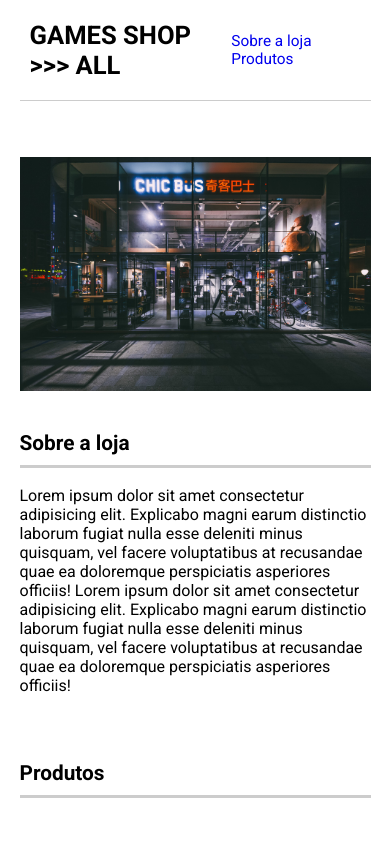
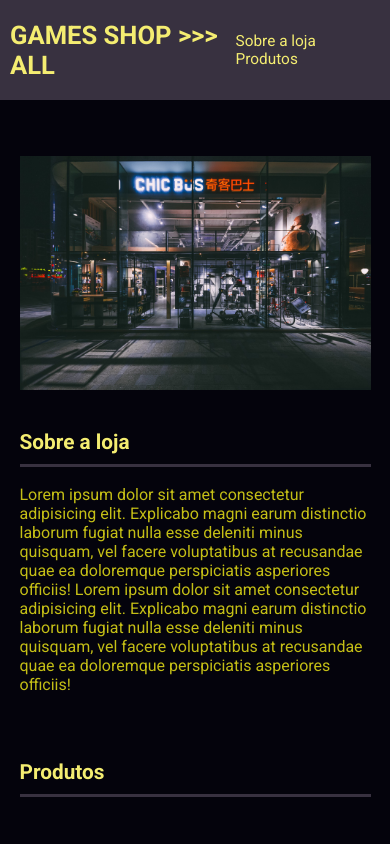
Before and after one commit to Wil-Fs/games_shop_all, a plain HTML site: page index.html in a window 390 px wide. Shown: the top 844 px of the page. Drawn offline with Linux system fonts and the light colour scheme.

Commit message:
Layout finalizado

```diff
--- a/index.html
+++ b/index.html
@@ -13,8 +13,8 @@
 </head>
 
 <body>
-    <div class="container">
-        <header>
+    <header>
+        <div class="container-header container">
             <h1>
                 GAMES SHOP >>> ALL
             </h1>
@@ -28,7 +28,9 @@
                     </li>
                 </ul>
             </nav>
-        </header>
+        </div>
+    </header>
+    <div class="container">
         <div class="sobre">
             <main>
                 <img src="./images/store.jpg" alt="Imagem da loja">
--- a/main.css
+++ b/main.css
@@ -11,23 +11,47 @@
     margin: 0 auto;
 }
 
-header {
+body{
+    background-color: #04030c;
+}
+
+header{
+    background-color: #383140;
+}
+
+header h1,
+header a {
+    color: #f4ed71;
+}
+
+h2 {
+    color: #f4ed71;
+}
+
+h3 {
+    color: #f4ed71;
+}
+
+p {
+    color: #c4be16;
+}
+
+.container-header {
     width: 100%;
     padding: 20px 0;
     display: flex;
     justify-content: space-between;
     align-items: center;
-    border-bottom: 1px solid #CCC
 }
 
 
-header li {
+.container-header li {
     display: inline;
     margin-left: 10px;
     list-style: none;
 }
 
-header a {
+.container-header a {
     text-decoration: none;
     font-size: 1.3em;
 }
@@ -54,7 +78,7 @@ aside {
 
 .sobre aside h2 {
     padding-bottom: 10px;
-    border-bottom: 3px solid #CCC;
+    border-bottom: 3px solid  #383140;
 }
 
 .sobre p {
@@ -71,7 +95,7 @@ aside {
 
 .produtos h2 {
     padding: 10px 0;
-    border-bottom: 3px solid #CCC;
+    border-bottom: 3px solid #383140;
     margin-bottom: 56px;
 }
 
@@ -101,11 +125,14 @@ aside {
 }
 
 .produto button {
+    color: #f4ed71;
+    background-color: #383140;
     font-size: 1.3em;
     font-weight: bold;
     padding: 8px;
     width: 100%;
     border: none;
+    cursor: pointer;
 }
 
 @media screen and (max-width: 667px){
@@ -114,27 +141,26 @@ aside {
         margin: 0 auto;
     }
 
-    header {
+    .container-header {
         font-size: 0.8em;
         width: 100%;
         padding: 20px 10px;
         display: flex;
         left: 0;
         align-items: center;
-        border-bottom: 1px solid #CCC
     }
 
-    header ul {
+    .container-header ul {
         width: 100%;
         display: block;
     }
 
-    header li {
+    .container-header li {
         margin: 0 10px 10px 0;
         list-style: none;
     }
 
-    header a {
+    .container-header a {
         text-decoration: none;
         font-size: 1.2em;
     }
@@ -164,7 +190,7 @@ aside {
 
 .sobre aside h2 {
     padding-bottom: 10px;
-    border-bottom: 3px solid #CCC;
+    border-bottom: 3px solid #383140;
 }
 
 .sobre p {
@@ -182,7 +208,7 @@ aside {
 
 .produtos h2 {
     padding: 10px 0;
-    border-bottom: 3px solid #CCC;
+    border-bottom: 3px solid #383140;
     margin-bottom: 56px;
 }
 
@@ -244,7 +270,7 @@ aside {
 
     .sobre aside h2 {
         padding-bottom: 10px;
-        border-bottom: 3px solid #CCC;
+        border-bottom: 3px solid #383140;
     }
 
     .sobre p {
@@ -263,7 +289,7 @@ aside {
 
 .produtos h2 {
     padding: 10px 0;
-    border-bottom: 3px solid #CCC;
+    border-bottom: 3px solid #383140;
     margin-bottom: 56px;
 }
 
```
Also changed, not shown: 1 other file.
